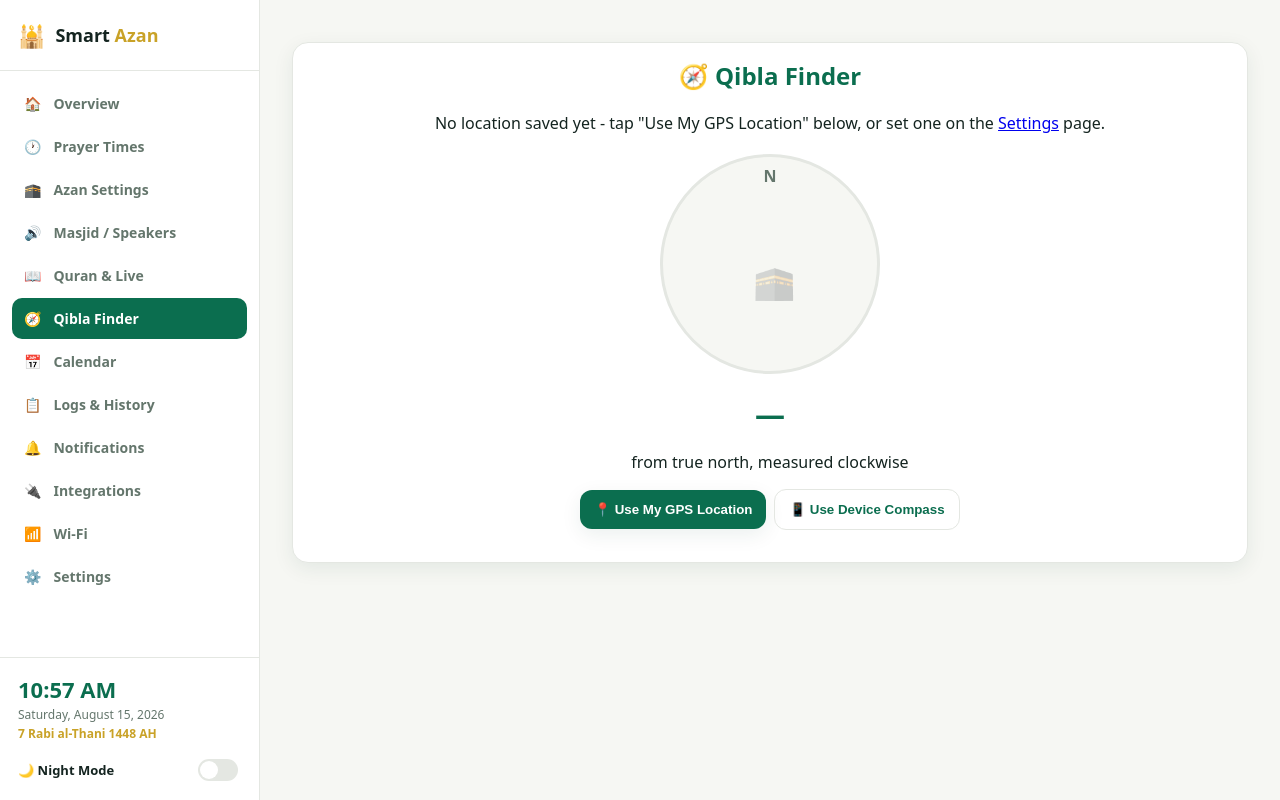
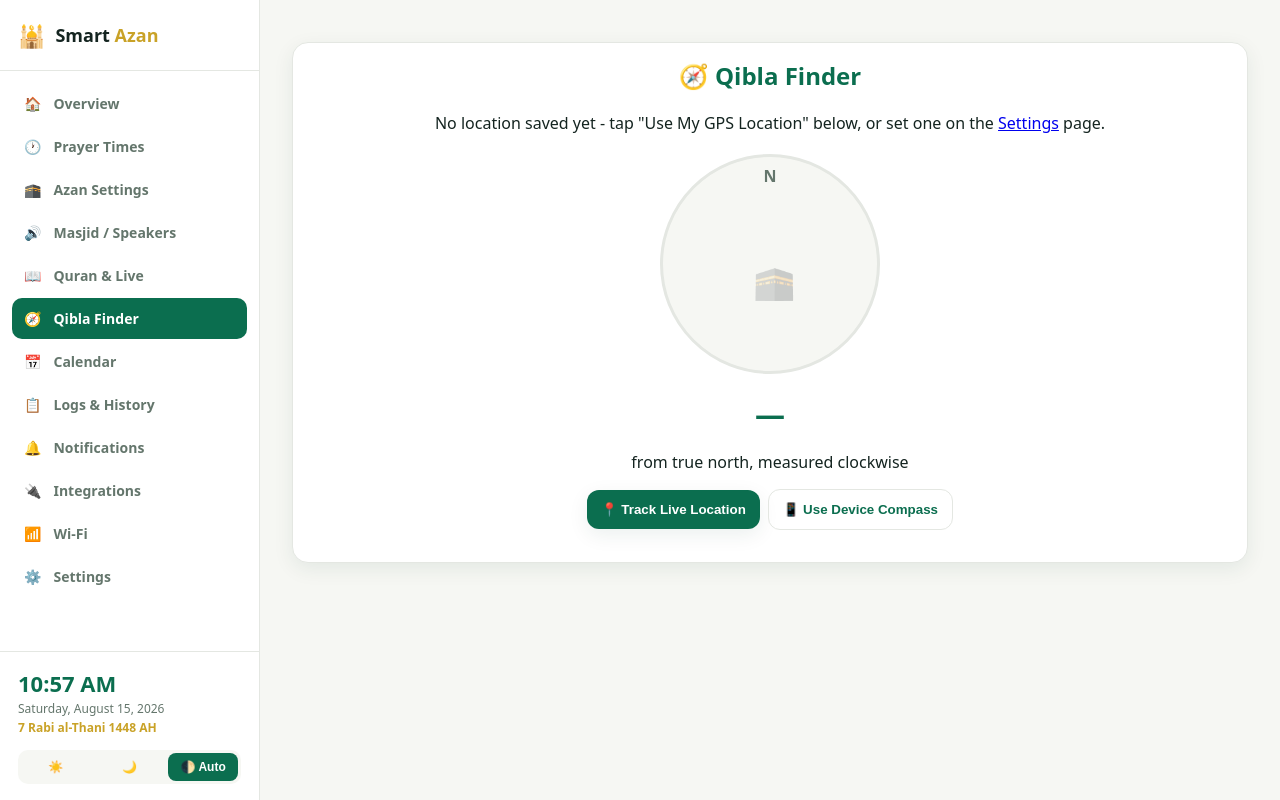
Before and after one commit to sharjeelkiyani/smart-azan, a Flask app: page /qibla in a window 1280 px wide. Run offline with Flask 3, Linux system fonts and the light colour scheme.

Commit message:
Live GPS tracking for Qibla Finder, auto day/night theme
Qibla: switched from a one-shot GPS read to watchPosition(), so the
bearing updates continuously as you physically move instead of only
reflecting wherever you were when you first tapped the button. Adds a
Start/Stop Live Tracking toggle and clears the watch on page unload.

Theme: replaces the light/dark toggle with a three-way Light/Dark/Auto
control. Auto follows the Islamic day/night boundary - dark from today's
Maghrib until the next Fajr, light otherwise - computed from the existing
timetable data via a new context processor, and falls back to the OS's
light/dark preference when no timetable is loaded yet. Re-evaluates every
minute so it flips automatically if the page is left open across the
Maghrib/Fajr transition, without needing a reload.

Co-Authored-By: Claude Sonnet 5 <noreply@anthropic.com>

```diff
--- a/app.py
+++ b/app.py
@@ -338,11 +338,6 @@ def scheduler():
         time.sleep(10)
 
 
-@app.context_processor
-def _inject_globals():
-    return {"hijri_today": islamic_utils.hijri_date_string(datetime.now())}
-
-
 def _read_timetable_row(date_str):
     if not os.path.exists(TIMETABLE_FILE):
         return None
@@ -354,6 +349,46 @@ def _read_timetable_row(date_str):
     except Exception as e:
         print("[Index] timetable read error:", e)
     return None
+
+
+def _night_window(now):
+    """(maghrib_dt, next_fajr_dt) bracketing 'night' for the auto day/night
+    theme - Maghrib (sunset) through the next Fajr (dawn), the same boundary
+    Islamically used for the night. Returns (None, None) if today's/
+    tomorrow's timetable rows aren't available."""
+    today_row = _read_timetable_row(now.strftime("%d/%m/%Y"))
+    maghrib_dt = None
+    if today_row:
+        t = (today_row.get("Maghrib") or "").strip()
+        if t:
+            try:
+                maghrib_dt = datetime.strptime(f"{now.strftime('%Y/%m/%d')} {t}", "%Y/%m/%d %H:%M")
+            except ValueError:
+                pass
+
+    fajr_day = now if now.strftime("%H:%M") < "12:00" else now + timedelta(days=1)
+    fajr_row = _read_timetable_row(fajr_day.strftime("%d/%m/%Y"))
+    fajr_dt = None
+    if fajr_row:
+        t = (fajr_row.get("Fajr") or "").strip()
+        if t:
+            try:
+                fajr_dt = datetime.strptime(f"{fajr_day.strftime('%Y/%m/%d')} {t}", "%Y/%m/%d %H:%M")
+            except ValueError:
+                pass
+
+    return maghrib_dt, fajr_dt
+
+
+@app.context_processor
+def _inject_globals():
+    now = datetime.now()
+    maghrib_dt, fajr_dt = _night_window(now)
+    return {
+        "hijri_today": islamic_utils.hijri_date_string(now),
+        "night_maghrib_iso": maghrib_dt.isoformat() if maghrib_dt else None,
+        "night_fajr_iso": fajr_dt.isoformat() if fajr_dt else None,
+    }
 
 
 PRAYER_NAMES = ["Fajr", "Dhuhr", "Asr", "Maghrib", "Isha"]
--- a/static/css/mobile.css
+++ b/static/css/mobile.css
@@ -93,35 +93,30 @@ html, body {
 .sidebar-clock { font-size: 22px; font-weight: 800; color: var(--primary); }
 .sidebar-date { font-size: 12px; color: var(--muted); margin-top: 2px; }
 .sidebar-hijri { font-size: 12px; color: var(--gold); margin-top: 2px; font-weight: 600; }
-.night-mode-row {
+.theme-modes {
   display: flex;
-  align-items: center;
-  justify-content: space-between;
+  gap: 4px;
   margin-top: 14px;
-  font-size: 13px;
-  font-weight: 600;
+  background: var(--bg);
+  border-radius: 10px;
+  padding: 3px;
 }
-.night-mode-row input[type="checkbox"] {
+.theme-modes button {
+  flex: 1;
   appearance: none;
-  width: 40px;
-  height: 22px;
-  border-radius: 999px;
-  background: var(--border);
-  position: relative;
+  border: 0;
+  border-radius: 8px;
+  padding: 7px 6px;
+  background: transparent;
+  color: var(--muted);
+  font-size: 12px;
+  font-weight: 700;
   cursor: pointer;
-  outline: none;
 }
-.night-mode-row input[type="checkbox"]::before {
-  content: "";
-  position: absolute;
-  top: 2px; left: 2px;
-  width: 18px; height: 18px;
-  border-radius: 50%;
-  background: #fff;
-  transition: transform 0.15s ease;
+.theme-modes button.active {
+  background: var(--primary);
+  color: #fff;
 }
-.night-mode-row input[type="checkbox"]:checked { background: var(--primary); }
-.night-mode-row input[type="checkbox"]:checked::before { transform: translateX(18px); }
 
 @media (min-width: 900px) {
   .mobile-only { display: none !important; }
--- a/static/js/theme.js
+++ b/static/js/theme.js
@@ -1,13 +1,34 @@
 (function(){
-  const KEY='smartazan-theme';
-  function apply(theme){
+  const KEY = 'smartazan-theme'; // stores 'light' | 'dark' | 'auto'
+  let currentMode = 'auto';
+
+  // Night = from today's Maghrib until the next Fajr (the Islamic day/night
+  // boundary), using only the time-of-day so it stays correct even if the
+  // page is left open for days without reloading. Falls back to the
+  // system's light/dark preference when there's no timetable data yet.
+  function isNight() {
+    const cfg = window.SMART_AZAN_NIGHT || {};
+    if (!cfg.maghribIso || !cfg.fajrIso) {
+      return window.matchMedia && window.matchMedia('(prefers-color-scheme: dark)').matches;
+    }
+    const maghribTime = new Date(cfg.maghribIso).toTimeString().slice(0, 5);
+    const fajrTime = new Date(cfg.fajrIso).toTimeString().slice(0, 5);
+    const nowTime = new Date().toTimeString().slice(0, 5);
+    if (maghribTime <= fajrTime) return nowTime >= maghribTime && nowTime < fajrTime;
+    return nowTime >= maghribTime || nowTime < fajrTime;
+  }
+
+  function effectiveTheme(mode) {
+    return mode === 'auto' ? (isNight() ? 'dark' : 'light') : mode;
+  }
+
+  function applyVisual(theme) {
     document.documentElement.setAttribute('data-theme', theme);
-    // Inject dark overrides if needed
-    if (theme==='dark'){
-      let el=document.getElementById('dark-vars');
-      if(!el){
-        el=document.createElement('style'); el.id='dark-vars';
-        el.textContent=`
+    if (theme === 'dark') {
+      let el = document.getElementById('dark-vars');
+      if (!el) {
+        el = document.createElement('style'); el.id = 'dark-vars';
+        el.textContent = `
         :root[data-theme="dark"]{
           --bg:#07130f; --card:#0f231b; --text:#eef7f1; --muted:#9db8a9;
           --primary:#2fbf82; --primary-dark:#0b6e4f; --gold:#e0bf5a;
@@ -17,26 +38,47 @@
         document.head.appendChild(el);
       }
     }
-    try{ localStorage.setItem(KEY, theme); }catch(e){}
-    const btn=document.getElementById('theme-toggle');
-    if(btn) btn.textContent = (theme==='dark') ? '🌙 Dark' : '☀️ Light';
-    const check=document.getElementById('theme-toggle-sidebar');
-    if(check) check.checked = (theme==='dark');
   }
-  function init(){
-    let saved=null;
-    try{ saved=localStorage.getItem(KEY);}catch(e){}
-    const prefersDark = window.matchMedia && window.matchMedia('(prefers-color-scheme: dark)').matches;
-    apply(saved || (prefersDark ? 'dark' : 'light'));
-    const btn=document.getElementById('theme-toggle');
-    if(btn){ btn.addEventListener('click', ()=>{
-      const now=document.documentElement.getAttribute('data-theme')==='dark'?'light':'dark';
-      apply(now);
-    });}
-    const check=document.getElementById('theme-toggle-sidebar');
-    if(check){ check.addEventListener('change', ()=>{
-      apply(check.checked ? 'dark' : 'light');
-    });}
+
+  function updateControls() {
+    document.querySelectorAll('#theme-modes-sidebar button').forEach(b => {
+      b.classList.toggle('active', b.dataset.mode === currentMode);
+    });
+    const btn = document.getElementById('theme-toggle');
+    if (btn) {
+      const labels = { light: '☀️ Light', dark: '🌙 Dark', auto: '🌓 Auto' };
+      btn.textContent = labels[currentMode] || labels.auto;
+    }
   }
+
+  function setMode(mode) {
+    currentMode = mode;
+    try { localStorage.setItem(KEY, mode); } catch (e) {}
+    applyVisual(effectiveTheme(mode));
+    updateControls();
+  }
+
+  function init() {
+    let saved = null;
+    try { saved = localStorage.getItem(KEY); } catch (e) {}
+    setMode(saved || 'auto');
+
+    const btn = document.getElementById('theme-toggle');
+    if (btn) {
+      btn.addEventListener('click', () => {
+        const order = ['light', 'dark', 'auto'];
+        setMode(order[(order.indexOf(currentMode) + 1) % order.length]);
+      });
+    }
+
+    document.querySelectorAll('#theme-modes-sidebar button').forEach(b => {
+      b.addEventListener('click', () => setMode(b.dataset.mode));
+    });
+
+    // Re-evaluate periodically so 'auto' mode flips automatically at
+    // Maghrib/Fajr if the page is left open across the transition.
+    setInterval(() => { if (currentMode === 'auto') applyVisual(effectiveTheme('auto')); }, 60000);
+  }
+
   document.addEventListener('DOMContentLoaded', init);
 })();
--- a/templates/base.html
+++ b/templates/base.html
@@ -48,10 +48,11 @@
         <div class="sidebar-clock" id="sidebar-clock">--:--</div>
         <div class="sidebar-date" id="sidebar-date"></div>
         <div class="sidebar-hijri">{{ hijri_today }}</div>
-        <label class="night-mode-row">
-          <span>🌙 Night Mode</span>
-          <input type="checkbox" id="theme-toggle-sidebar">
-        </label>
+        <div class="theme-modes" id="theme-modes-sidebar">
+          <button type="button" data-mode="light">☀️</button>
+          <button type="button" data-mode="dark">🌙</button>
+          <button type="button" data-mode="auto">🌓 Auto</button>
+        </div>
       </div>
     </aside>
 
@@ -108,6 +109,13 @@
       setInterval(tick, 1000 * 30);
     })();
   </script>
+  <script>
+    // Today's Maghrib -> next Fajr window, for the auto day/night theme.
+    window.SMART_AZAN_NIGHT = {
+      maghribIso: {{ night_maghrib_iso|tojson }},
+      fajrIso: {{ night_fajr_iso|tojson }},
+    };
+  </script>
   <script src="/static/js/mobile.js"></script>
   <script src="/static/js/theme.js"></script>
   {% block body_extra %}{% endblock %}
--- a/templates/qibla.html
+++ b/templates/qibla.html
@@ -26,13 +26,14 @@
     <p class="muted">from true north, measured clockwise</p>
 
     <div class="row" style="justify-content:center;gap:8px;flex-wrap:wrap;margin-top:10px">
-      <button class="btn primary" type="button" onclick="useGpsLocation()">📍 Use My GPS Location</button>
+      <button class="btn primary" type="button" id="btn-live-gps" onclick="toggleLiveGps()">📍 Track Live Location</button>
       <button class="btn secondary" type="button" id="btn-save-location" style="display:none" onclick="saveLocation()">
         💾 Save as my default location
       </button>
       <button class="btn ghost" type="button" onclick="enableDeviceCompass()">📱 Use Device Compass</button>
     </div>
     <p class="muted" id="compass-hint" style="margin-top:10px"></p>
+    <p class="muted" id="live-gps-status" style="margin-top:4px"></p>
   </section>
 {% endblock %}
 
@@ -82,25 +83,50 @@
     document.getElementById('qibla-bearing-text').textContent = bearing.toFixed(1) + '°';
   }
 
-  function useGpsLocation() {
+  let watchId = null;
+
+  function toggleLiveGps() {
+    const btn = document.getElementById('btn-live-gps');
+    const status = document.getElementById('live-gps-status');
     const hint = document.getElementById('compass-hint');
+
+    if (watchId !== null) {
+      navigator.geolocation.clearWatch(watchId);
+      watchId = null;
+      btn.textContent = '📍 Track Live Location';
+      status.textContent = 'Live tracking stopped.';
+      return;
+    }
+
     if (!('geolocation' in navigator)) { hint.textContent = 'Geolocation is not supported on this device.'; return; }
     hint.textContent = 'Getting your location…';
-    navigator.geolocation.getCurrentPosition(
+    btn.textContent = '⏹ Stop Live Tracking';
+    status.textContent = 'Tracking live - the bearing updates automatically as you move.';
+
+    watchId = navigator.geolocation.watchPosition(
       (pos) => {
         pendingLat = pos.coords.latitude;
         pendingLon = pos.coords.longitude;
         const bearing = computeQiblaBearing(pendingLat, pendingLon);
         renderBearing(bearing);
         document.getElementById('qibla-source').textContent =
-          `Direction to the Kaaba from your current GPS location (${pendingLat.toFixed(4)}, ${pendingLon.toFixed(4)}, ±${Math.round(pos.coords.accuracy)}m).`;
+          `Direction to the Kaaba from your live GPS location (${pendingLat.toFixed(4)}, ${pendingLon.toFixed(4)}, ±${Math.round(pos.coords.accuracy)}m).`;
         document.getElementById('btn-save-location').style.display = 'inline-block';
         hint.textContent = '';
       },
-      (err) => { hint.textContent = 'Could not get GPS location: ' + err.message; },
-      { enableHighAccuracy: true, timeout: 10000 }
+      (err) => {
+        hint.textContent = 'Could not get GPS location: ' + err.message;
+        status.textContent = '';
+        btn.textContent = '📍 Track Live Location';
+        watchId = null;
+      },
+      { enableHighAccuracy: true, maximumAge: 2000, timeout: 15000 }
     );
   }
+
+  window.addEventListener('beforeunload', () => {
+    if (watchId !== null) navigator.geolocation.clearWatch(watchId);
+  });
 
   async function saveLocation() {
     const hint = document.getElementById('compass-hint');
```
